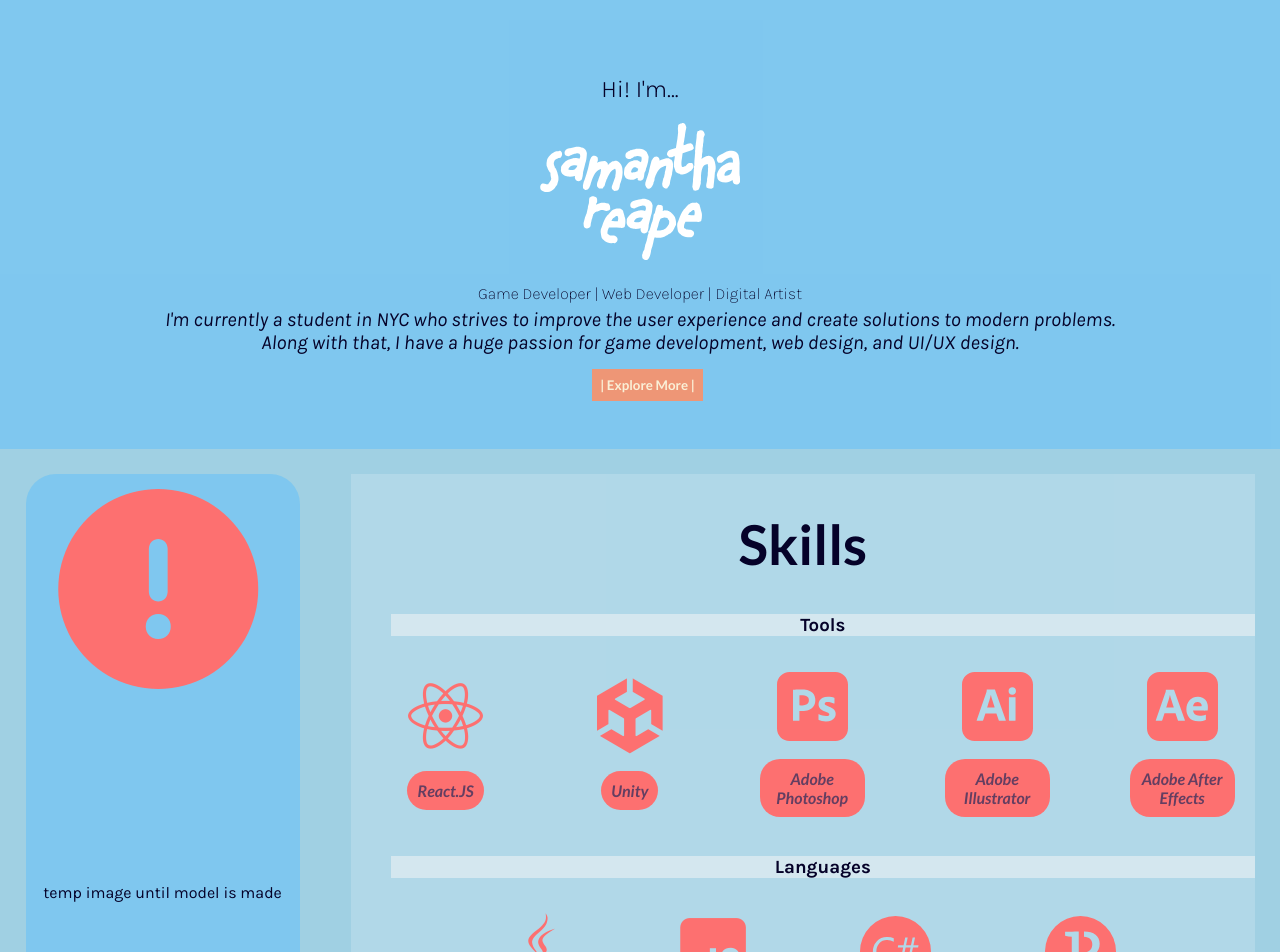
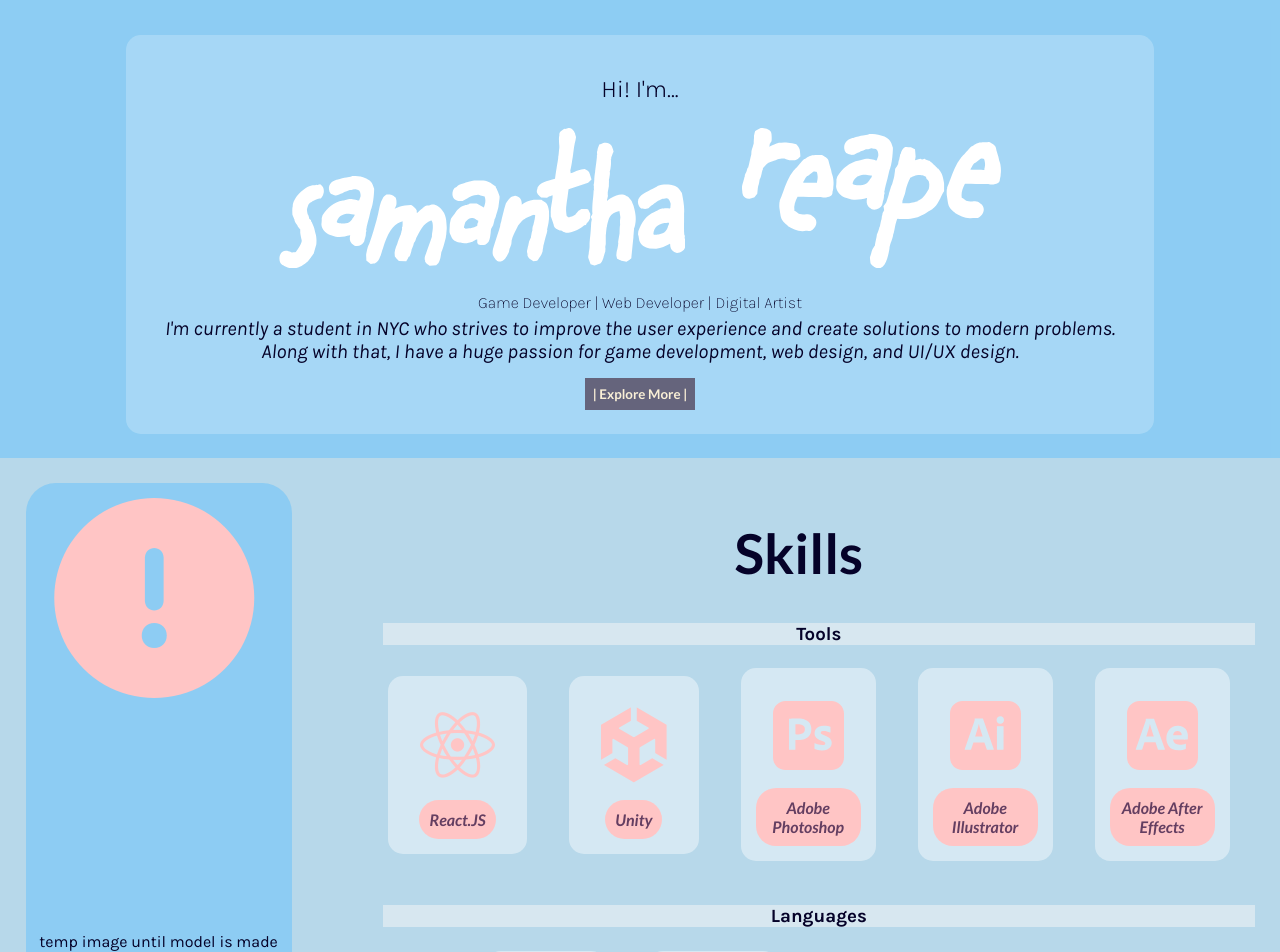
Before and after one commit to SweetReap/Portfolio-2023, a React (Vite) app in the folder sam_r_portfolio0.2/: page /home in a window 1280 px wide. Shown: the part 580-1532 px from the top of the page. Built offline with nearby package versions, Linux system fonts and the light colour scheme; a web font is replaced by a local one.

Commit message:
03/08/23 - working on color pallette

```diff
--- a/sam_r_portfolio0.2/src/components/base-theme/colors.scss
+++ b/sam_r_portfolio0.2/src/components/base-theme/colors.scss
@@ -1,8 +1,8 @@
 //LIGHT
-$alert-color : #fd7070;
-$box-color : #ee9676;
-$bkg-color : #67B3D2;
-$main-color : #FAF0D7;
+$alert-color : #FFC5C5;
+$box-color : #65647C;
+$bkg-color : #8CC0DE;
+$main-color : #FAF0D7 ;
 $dark-text : #050229;
 
 //DARK
--- a/sam_r_portfolio0.2/src/components/home/home.jsx
+++ b/sam_r_portfolio0.2/src/components/home/home.jsx
@@ -1,8 +1,6 @@
 import Spline_Sam from '../../assets/3D/spline_sam';
 import {SiAdobeillustrator, SiCsharp, SiProcessingfoundation, SiAdobephotoshop, SiAdobeaftereffects} from 'react-icons/si';
 import './styles.scss';
-
-
 
 import AOS from 'aos';
 import 'aos/dist/aos.css';
@@ -26,13 +24,15 @@ export default function Home(){
                 <div className="intro">
                     <p className="small-txt-title">Hi! I'm...</p>
                     <div className='name-logo'>
-                      <img src='./images/final-logo/SVG/my-name-light.svg' width={'200px'}/>
+                      <img src='./images/final-logo/SVG/fn-light.svg' height={'150px'}/>
+                      <img src='./images/final-logo/SVG/ln-light.svg' height={'150px'}/>
                    </div>
                     <p className="role-title">Game Developer | Web Developer | Digital Artist</p>
                     {/* <hr/> */}
                     <p className='about-me-short'>
                         I'm currently a student in NYC who strives to improve the user experience and create solutions to modern problems.
-                        <br/> Along with that, I have a huge passion for game development, web design, and UI/UX design.
+                        <br/>
+                        Along with that, I have a huge passion for game development, web design, and UI/UX design.
                         </p>
                     <button className='about-me-more'>| Explore More |</button>
                 </div>
@@ -45,11 +45,12 @@ export default function Home(){
             </div>
 
             <div className='skills-container' data-aos="fade-down">
-            <div className='skill-spline-sam'>
+                <div className='skill-spline-sam'>
                    <i className="fa-solid fa-circle-exclamation error"></i>
                    <p>temp image until model is made</p>
-            </div>
-            <div className='skills-list' data-aos="flip-down">
+                </div>
+
+                <div className='skills-list' data-aos="flip-down">
                         <h1>Skills</h1> {/* add some logos */}
 
                         <ul data-aos="fade-down">
@@ -98,8 +99,7 @@ export default function Home(){
                                 </li>
                             </div>
                         </ul>
-            </div>
-
+                </div>
             </div>
         </div>
 
--- a/sam_r_portfolio0.2/src/components/home/styles.scss
+++ b/sam_r_portfolio0.2/src/components/home/styles.scss
@@ -27,21 +27,34 @@
         min-width: 25%;
         padding: 1.5rem;
         text-align: center;
+        background-color: #ffffff3a;
+        border-radius: 15px;
 
         .name-logo{
             margin: 15px;
             padding: 5px;
             min-width: 40%;
             max-height: 10%;
+            display: flex;
+            justify-content: center;
+            gap: 5%;
 
-            p{
-                margin: 0;
-                font-family: 'handwriting1', sans-serif;
-                color:white;
-                font-size: 60px;
-                font-weight: 700;
-                letter-spacing: 7px;
-                // text-align: justify;
+
+
+            // p{
+            //     margin: 0;
+            //     font-family: 'handwriting1', sans-serif;
+            //     color:white;
+            //     font-size: 60px;
+            //     font-weight: 700;
+            //     letter-spacing: 7px;
+            //     // text-align: justify;
+            // }
+
+            img{
+                padding: 5px;
+                // margin: 5px;
+                // margin-left: 10%;
             }
         }
 
@@ -77,7 +90,6 @@
             text-decoration: none;
             border: none;
             padding: .5rem;
-            margin-left: 15px;
 
             color: $main-color;
             background-color: $box-color;
@@ -110,6 +122,7 @@
             width: 500px;
             height: 500px;
             margin: 0px 25px 0px 75px;
+            position: sticky;
         }
 
     }
@@ -121,14 +134,15 @@
     }
 
     .skills-list{
-        background-color: #ffffff2d;
+        // background-color: #ffffff2d;
         text-align: center;
         margin: 2%;
+        padding: 0;
 
         .skills{
             display: flex;
             flex-direction: row;
-            gap: 5rem;
+            gap: 2rem;
             align-items: center;
             justify-content: center;
             padding: 0px 20px 20px 0px;
@@ -154,9 +168,18 @@
             flex-direction: column;
             align-items: center;
 
+            background-color: #ffffff6b;
+            margin: 5px;
+            padding: 15px;
+            border-radius: 15px;
+            max-height: 1%;
+
+
             a{
                 padding: 10px;
                 border-radius: 20px;
+
+
 
                 font-family: 'Lato', sans-serif;
                 font-weight: 600;
--- a/sam_r_portfolio0.2/src/components/nav-bar/styles.scss
+++ b/sam_r_portfolio0.2/src/components/nav-bar/styles.scss
@@ -11,7 +11,7 @@ body{
 }
 
 .nav-bar{
-    // background-color: #333;
+    background-color: $bkg-color;
     color: white;
 
     display: flex;
```
